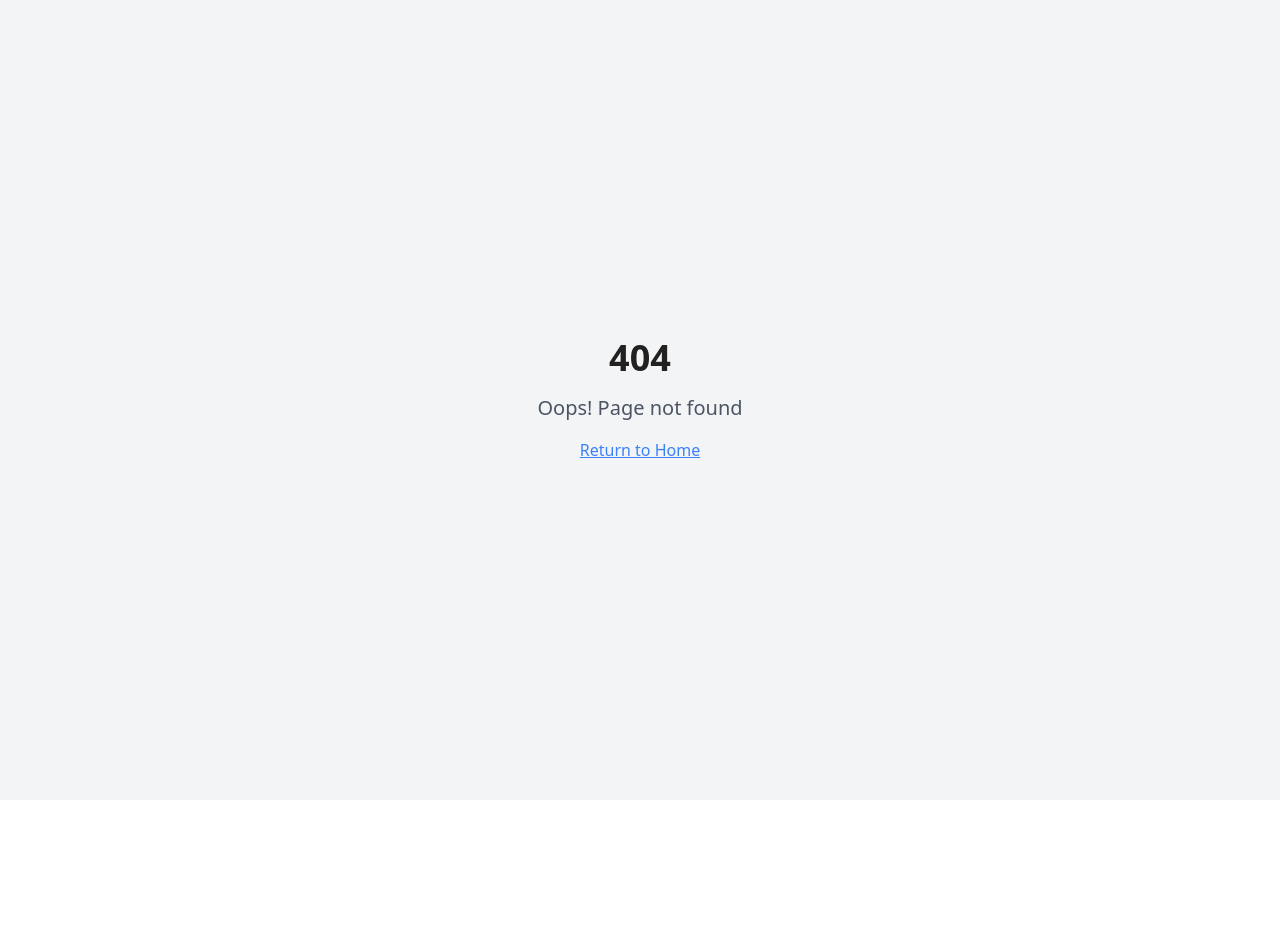
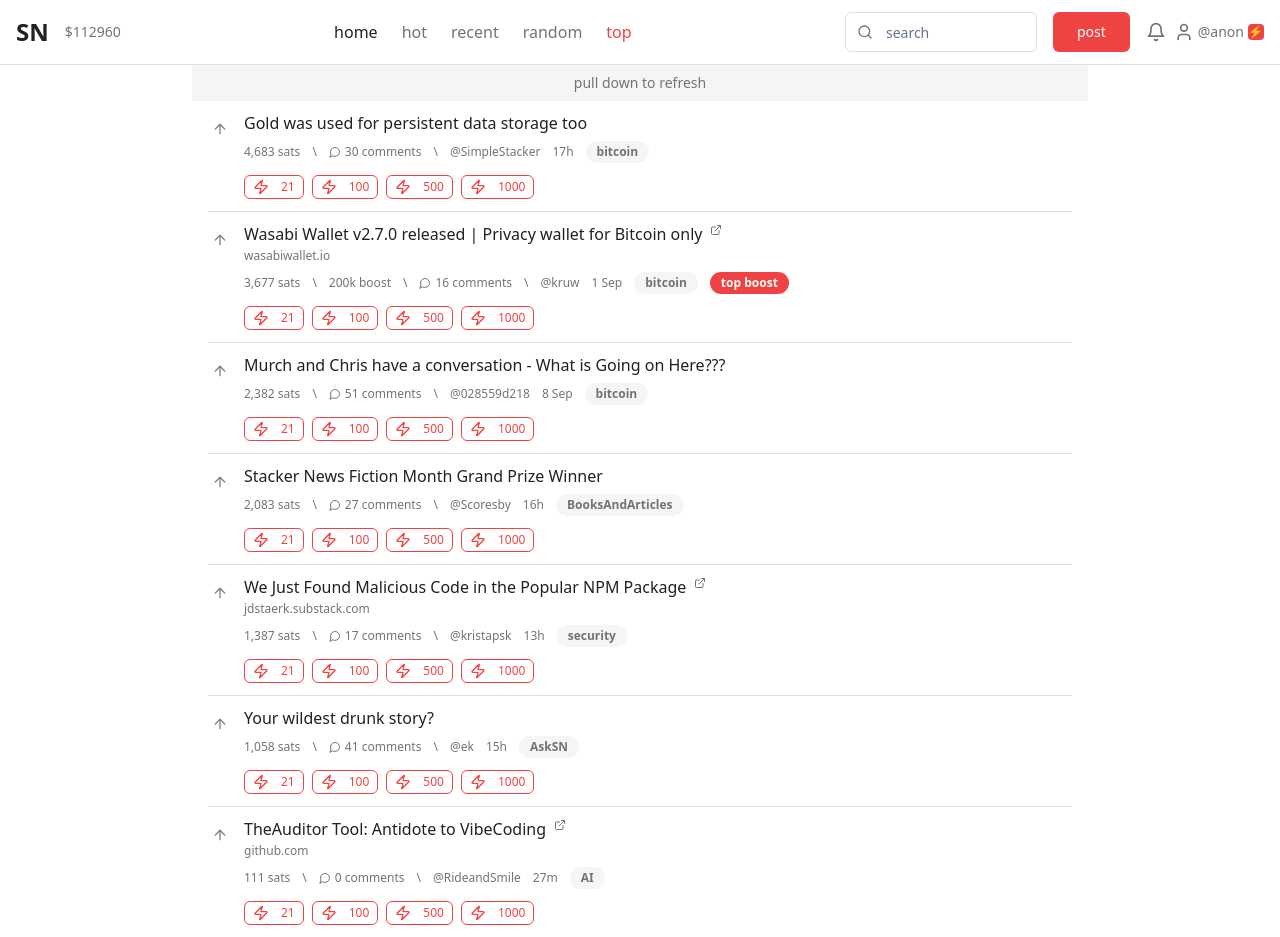
Before and after one commit to p0lkd0f/stacker-red-flash, a React (Vite) app: page /top in a window 1280 px wide. Before the commit this address had no page. Before the commit the page ends 800 px from the top, so only its background shows below. Built offline with nearby package versions, Linux system fonts and the light colour scheme; the HTML template or start-up script is replaced by a standard one.

Commit message:
Add sorting pages and lightning wallet integration

```diff
--- a/src/App.tsx
+++ b/src/App.tsx
@@ -19,6 +19,10 @@ const App = () => (
       <BrowserRouter>
         <Routes>
           <Route path="/" element={<Index />} />
+          <Route path="/hot" element={<Index />} />
+          <Route path="/recent" element={<Index />} />
+          <Route path="/random" element={<Index />} />
+          <Route path="/top" element={<Index />} />
           <Route path="/post/:id" element={<PostDetail />} />
           <Route path="/create" element={<CreatePost />} />
           <Route path="/profile" element={<Profile />} />
--- a/src/components/Header.tsx
+++ b/src/components/Header.tsx
@@ -1,10 +1,19 @@
 import { Search, User, Bell } from "lucide-react";
 import { Button } from "@/components/ui/button";
 import { Input } from "@/components/ui/input";
-import { Link, useNavigate } from "react-router-dom";
+import { Link, useNavigate, useLocation } from "react-router-dom";
 
 const Header = () => {
   const navigate = useNavigate();
+  const location = useLocation();
+  const currentPath = location.pathname;
+
+  const navItems = [
+    { path: "/", label: "hot" },
+    { path: "/recent", label: "recent" },
+    { path: "/random", label: "random" },
+    { path: "/top", label: "top" },
+  ];
 
   return (
     <header className="border-b border-sn-border bg-background">
@@ -21,10 +30,19 @@ const Header = () => {
           {/* Navigation */}
           <nav className="hidden md:flex items-center space-x-6">
             <Link to="/" className="text-foreground hover:text-sn-red transition-colors">home</Link>
-            <button className="text-foreground hover:text-sn-red transition-colors">hot</button>
-            <button className="text-sn-text-muted hover:text-sn-red transition-colors">recent</button>
-            <button className="text-sn-text-muted hover:text-sn-red transition-colors">random</button>
-            <button className="text-sn-text-muted hover:text-sn-red transition-colors">top</button>
+            {navItems.map((item) => (
+              <Link
+                key={item.path}
+                to={item.path}
+                className={`transition-colors ${
+                  currentPath === item.path
+                    ? 'text-sn-red font-medium'
+                    : 'text-sn-text-muted hover:text-sn-red'
+                }`}
+              >
+                {item.label}
+              </Link>
+            ))}
           </nav>
 
           {/* Search and User Actions */}
--- a/src/components/PostList.tsx
+++ b/src/components/PostList.tsx
@@ -1,5 +1,9 @@
+import { useState } from "react";
 import PostItem from "./PostItem";
-import { useState } from "react";
+
+interface PostListProps {
+  sortType: string;
+}
 
 const mockPosts = [
   {
@@ -72,8 +76,23 @@ const mockPosts = [
   }
 ];
 
-const PostList = () => {
+const PostList = ({ sortType }: PostListProps) => {
   const [posts, setPosts] = useState(mockPosts);
+
+  // Sort posts based on sortType
+  const getSortedPosts = () => {
+    switch (sortType) {
+      case 'recent':
+        return [...posts].sort((a, b) => b.id - a.id);
+      case 'top':
+        return [...posts].sort((a, b) => b.sats - a.sats);
+      case 'random':
+        return [...posts].sort(() => Math.random() - 0.5);
+      case 'hot':
+      default:
+        return [...posts].sort((a, b) => (b.sats + b.comments * 50) - (a.sats + a.comments * 50));
+    }
+  };
 
   const handleZap = (postId: number, amount: number) => {
     setPosts(prev => prev.map(post =>
@@ -83,6 +102,8 @@ const PostList = () => {
     ));
   };
 
+  const sortedPosts = getSortedPosts();
+
   return (
     <div className="bg-background">
       <div className="max-w-4xl mx-auto">
@@ -91,7 +112,7 @@ const PostList = () => {
         </div>
 
         <div className="bg-background px-4">
-          {posts.map((post) => (
+          {sortedPosts.map((post) => (
             <PostItem
               key={post.id}
               id={post.id}
--- a/src/pages/Index.tsx
+++ b/src/pages/Index.tsx
@@ -1,11 +1,15 @@
+import { useLocation } from "react-router-dom";
 import Header from "@/components/Header";
 import PostList from "@/components/PostList";
 
 const Index = () => {
+  const location = useLocation();
+  const sortType = location.pathname.slice(1) || 'hot'; // default to 'hot', remove leading '/'
+
   return (
     <div className="min-h-screen bg-background">
       <Header />
-      <PostList />
+      <PostList sortType={sortType} />
     </div>
   );
 };
```
